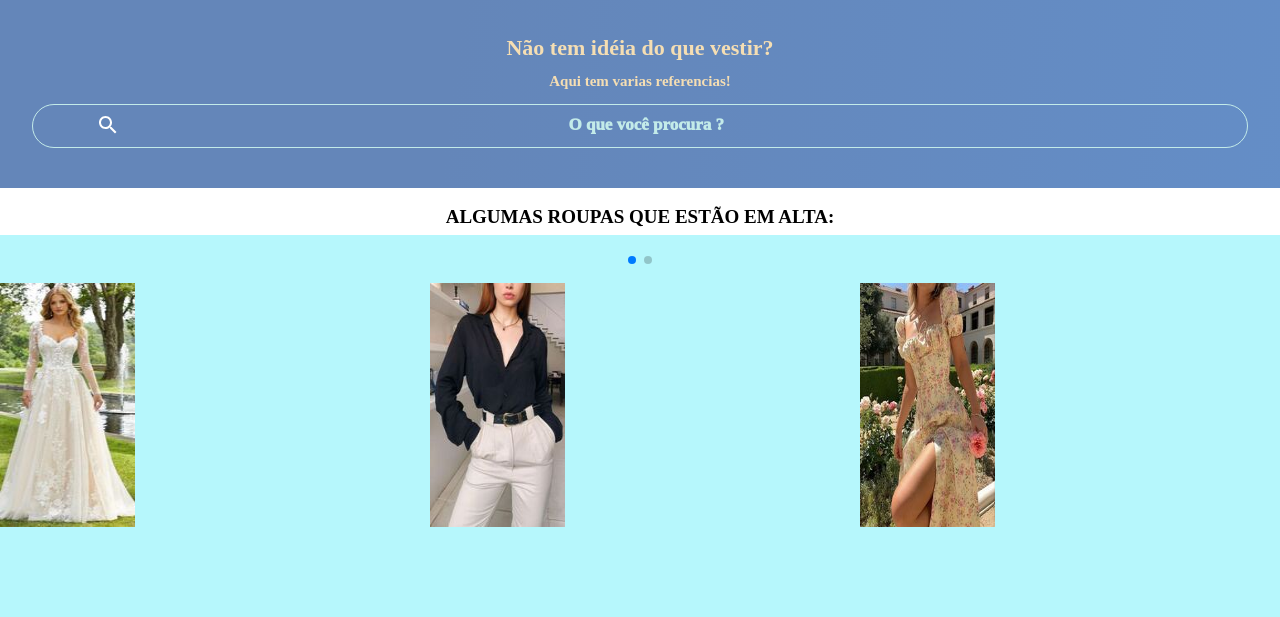
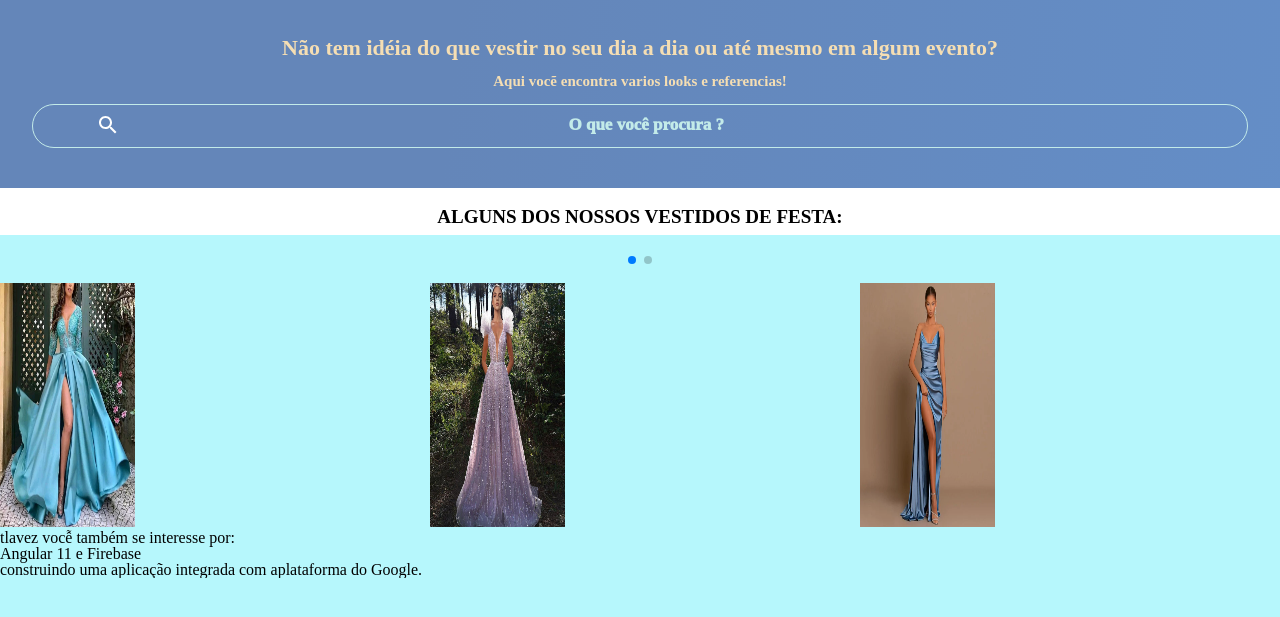
Before and after one commit to marianelinda28/mobile_mari, a plain HTML site: page index.html in a window 1280 px wide. Shown: the part 97-714 px from the top of the page. Drawn offline with nearby package versions, Linux system fonts and the light colour scheme; a web font is replaced by a local one.

Commit message:
Add files via upload

```diff
--- a/index.html
+++ b/index.html
@@ -48,12 +48,12 @@
         </div>
     </header>
     <section class="banner">
-        <h2 class="banner__titulo">Não tem idéia do que vestir?</h2>
-        <p class="banner__texto">Aqui tem varias referencias!</p>
+        <h2 class="banner__titulo">Não tem idéia do que vestir no seu dia a dia ou até mesmo em algum evento?</h2>
+        <p class="banner__texto">Aqui vocẽ encontra varios looks e referencias!</p>
         <input type="search" class="banner__pesquisa" placeholder="      O que você procura ?">
     </section>
     <section class="carrossel">
-        <h2 class="carrossel__titulo">Algumas roupas que estão em alta:</h2>
+        <h2 class="carrossel__titulo">Alguns dos nossos vestidos de festa:</h2>
         <!-- Slider main container -->
 <div class="swiper">
     <!-- Additional required wrapper -->
@@ -62,10 +62,10 @@
 
     <div class="swiper-wrapper">
       <!-- Slides -->
-      <div class="swiper-slide"><img src="img/roupa1 (1).jpg" alt="roupas em alta"></div>
-      <div class="swiper-slide"><img src="img/roupa2.jpg" alt="roupas em alta"></div>
-      <div class="swiper-slide"><img src="img/roupa3.jpg" alt="roupas em altas"></div>
-      <div class="swiper-slide"><img src="img/roupa4.jpg" alt="roupas em alta"></div>
+      <div class="swiper-slide"><img src="img/vestido-longo-manga-bufante-festa-sob-medidas-vestido-debutante-15-anos.jpg" alt="roupas em alta"></div>
+      <div class="swiper-slide"><img src="img/vestido-elizabeth-554669.jpg" alt="roupas em alta"></div>
+      <div class="swiper-slide"><img src="img/vestido-germana-427336.webp" alt="roupas em altas"></div>
+      <div class="swiper-slide"><img src="img/festofashion-cke.jpg" alt="roupas em alta"></div>
 
     <!-- If we need pagination -->
     <div class="swiper-pagination"></div>
@@ -77,7 +77,11 @@
 
   <div class="card">
     <div class="card__decrição">
-        <div class="descrição"
+        <div class="descrição">
+            <h3 class="descrição__titulo">tlavez vocễ também se interesse por:</h3>
+            <h2 class="descrição__titulo-roupa">Angular 11 e Firebase</h2>
+            <p class="descrição__texto">construindo uma aplicação integrada com aplataforma do Google.</p>
+        </div>
     </div>
   </div>
     </section>
```
Also changed, not shown: img/Perfil-escritora 2.jpg (added), img/festofashion-cke.jpg (added), img/vestido-elizabeth-554669.jpg (added), img/vestido-germana-427336.webp (added), img/vestido-longo-manga-bufante-festa-sob-medidas-vestido-debutante-15-anos.jpg (added).
